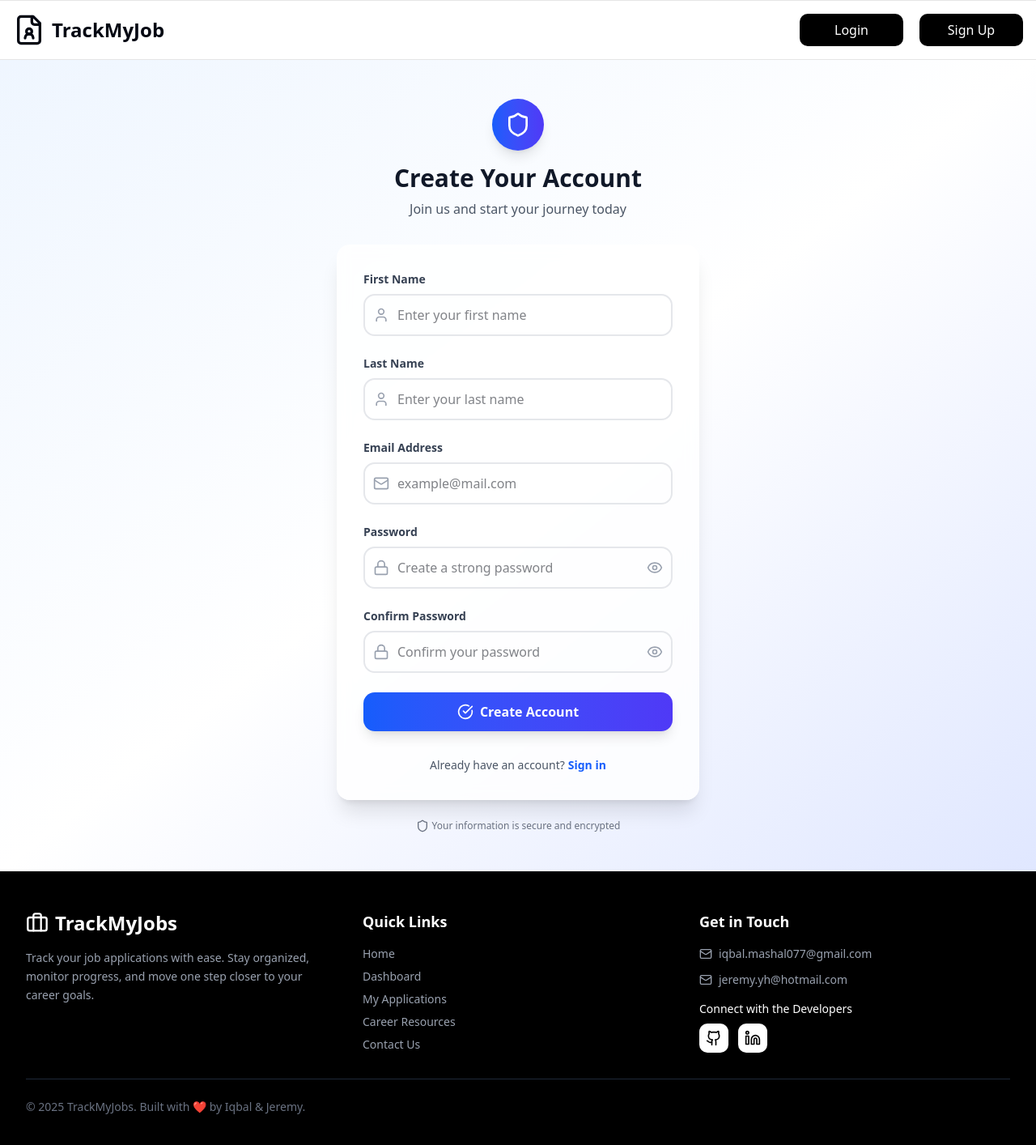
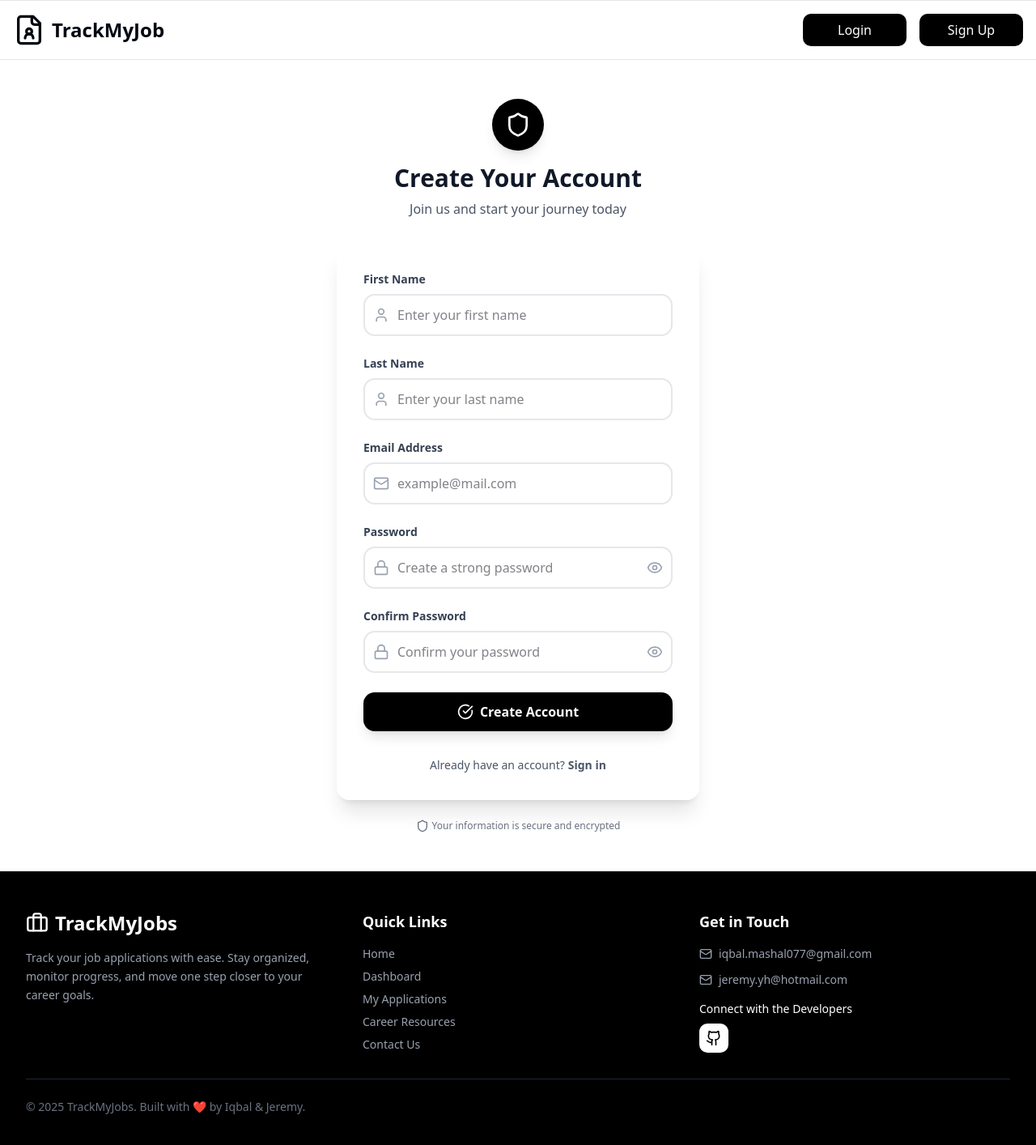
Before and after one commit to IqbalMashal/coolandamazingjobtracker, a Next.js app: page /signup in a window 1280 px wide. Shown: the top 1414 px of the page at 81% size. Built offline with nearby package versions, Linux system fonts and the light colour scheme.

Commit message:
added the dashboard when login

```diff
--- a/app/_components/Footer.js
+++ b/app/_components/Footer.js
@@ -1,6 +1,6 @@
 import React from "react"
 import Link from "next/link"
-import { Github, Linkedin, Briefcase, Mail } from "lucide-react"
+import { Github, Briefcase, Mail } from "lucide-react"
 
 function Footer() {
   return (
@@ -86,22 +86,13 @@ function Footer() {
               <p className="text-sm font-medium">Connect with the Developers</p>
               <div className="flex space-x-3">
                 <Link
-                  href="https://github.com/IqbalMashal"
+                  href="https://github.com/IqbalMashal/coolandamazingjobtracker"
                   target="_blank"
                   rel="noopener noreferrer"
                   className="flex items-center justify-center w-9 h-9 bg-white text-black hover:bg-gray-200 rounded-lg transition-colors"
                   aria-label="GitHub"
                 >
                   <Github className="w-5 h-5" />
-                </Link>
-                <Link
-                  href="https://linkedin.com"
-                  target="_blank"
-                  rel="noopener noreferrer"
-                  className="flex items-center justify-center w-9 h-9 bg-white text-black hover:bg-gray-200 rounded-lg transition-colors"
-                  aria-label="LinkedIn"
-                >
-                  <Linkedin className="w-5 h-5" />
                 </Link>
               </div>
             </div>
--- a/app/_components/Navbar.js
+++ b/app/_components/Navbar.js
@@ -1,42 +1,145 @@
-import React from 'react'
+"use client"
+
+import React, { useState, useEffect, useCallback, useRef } from 'react'
 import Link from 'next/link'
-import { FileUser } from "lucide-react"
+import { FileUser, LogOut, ChevronDown } from 'lucide-react'
+import { readToken, removeToken } from '@/lib/authenticate'
+import { useRouter } from 'next/navigation'
 
+function Navbar() {
+  const [token, setToken] = useState(null)
+  const [userDropdownOpen, setUserDropdownOpen] = useState(false)
+  const dropdownRef = useRef(null)
+  const router = useRouter()
 
+  const checkAuthStatus = useCallback(() => {
+    try {
+      const currentToken = readToken()
+      setToken(currentToken)
+    } catch (error) {
+      console.error('Error checking auth status:', error)
+      setToken(null)
+    }
+  }, [])
 
-function Navbar(){
+  useEffect(() => {
+    checkAuthStatus()
 
+    const handleStorageChange = () => checkAuthStatus()
 
+    const handleOutsideClick = (e) => {
+      if (dropdownRef.current && !dropdownRef.current.contains(e.target)) {
+        setUserDropdownOpen(false)
+      }
+    }
+
+    const handleKey = (e) => {
+      if (e.key === "Escape") setUserDropdownOpen(false)
+    }
+
+    window.addEventListener('storage', handleStorageChange)
+    window.addEventListener('authStatusChanged', checkAuthStatus)
+    document.addEventListener('mousedown', handleOutsideClick)
+    document.addEventListener('keydown', handleKey)
+
+    return () => {
+      window.removeEventListener('storage', handleStorageChange)
+      window.removeEventListener('authStatusChanged', checkAuthStatus)
+      document.removeEventListener('mousedown', handleOutsideClick)
+      document.removeEventListener('keydown', handleKey)
+    }
+  }, [checkAuthStatus])
+
+  const logout = async () => {
+    try {
+      await removeToken()
+      window.dispatchEvent(new Event('authStatusChanged'))
+      setToken(null)
+      setUserDropdownOpen(false)
+      router.push('/')
+    } catch (error) {
+      console.error('Logout error:', error)
+    }
+  }
+
+  // optional: safe access to token fields
+  const userName = token?.userName ?? token?.email ?? "User"
 
   return (
-    <nav
-      className="flex w-full items-center justify-between border-t border-b border-neutral-200 px-4 py-4 dark:border-neutral-800">
-      <Link
-      href={"/"}>
-        <div className="flex items-center gap-2">
+    <nav className="flex w-full items-center justify-between border-t border-b border-neutral-200 px-4 py-4 dark:border-neutral-800">
+      {/* Logo */}
+      <Link href={"/"}>
+        <div className="flex items-center gap-2 cursor-pointer">
           <FileUser size={40}/>
           <h1 className="text-base font-bold md:text-2xl">TrackMyJob</h1>
         </div>
       </Link>
-      <div>
-        <Link
-          href={"/login"}>
-          <button
-          className="w-24 mr-5 transform rounded-lg bg-black px-6 py-2 font-medium text-white transition-all duration-300 hover:-translate-y-0.5 hover:bg-gray-800 md:w-32 dark:bg-white dark:text-black dark:hover:bg-gray-200 cursor-pointer">
+
+      <div className="flex items-center gap-4">
+        {!token ? (
+          <>
+            <Link href={"/login"}>
+              <button className="w-24 md:w-32 rounded-lg bg-black px-6 py-2 font-medium text-white transition-all duration-300 hover:-translate-y-0.5 hover:bg-gray-800 dark:bg-white dark:text-black dark:hover:bg-gray-200">
                 Login
               </button>
-
             </Link>
             <Link href={"/signup"}>
-          <button
-            className="w-24 transform rounded-lg bg-black px-6 py-2 font-medium text-white transition-all duration-300 hover:-translate-y-0.5 hover:bg-gray-800 md:w-32 dark:bg-white dark:text-black dark:hover:bg-gray-200 cursor-pointer">
+              <button className="w-24 md:w-32 rounded-lg bg-black px-6 py-2 font-medium text-white transition-all duration-300 hover:-translate-y-0.5 hover:bg-gray-800 dark:bg-white dark:text-black dark:hover:bg-gray-200">
                 Sign Up
               </button>
             </Link>
+          </>
+        ) : (
+          <div className="flex items-center gap-3 relative" ref={dropdownRef}>
+            {/* Dashboard Button */}
+            <Link href={"/dashboard"}>
+              <button className="w-24 md:w-32 rounded-lg bg-black px-6 py-2 font-medium text-white transition-all duration-300 hover:-translate-y-0.5 hover:bg-gray-700 dark:bg-white dark:text-black dark:hover:bg-gray-200">
+                Dashboard
+              </button>
+            </Link>
+
+            {/* User Avatar / Dropdown */}
+            <button
+              onClick={() => setUserDropdownOpen((s) => !s)}
+              className="flex items-center space-x-2 px-3 py-2 rounded-lg hover:bg-gray-700 dark:hover:bg-gray-700 transition-colors"
+            >
+              <div className="bg-black hover:border-y-gray-500 text-white rounded-full w-8 h-8 flex items-center justify-center">
+                {userName[0].toUpperCase() || <FileUser className="w-4 h-4" />}
               </div>
+              <p className="hidden sm:block text-sm font-medium text-gray-700 dark:text-gray-100 max-w-32 truncate">
+                {userName}
+              </p>
+              <ChevronDown className={`w-4 h-4 text-gray-400 dark:text-gray-300 transition-transform ${userDropdownOpen ? "rotate-180" : ""}`} />
+            </button>
 
+            {/* Dropdown menu */}
+            {userDropdownOpen && (
+              <>
+                <div className="fixed inset-0 z-10" onClick={() => setUserDropdownOpen(false)} />
+                <div className="absolute right-0 mt-2 w-48 bg-white dark:bg-gray-800 rounded-lg shadow-lg ring-1 ring-black ring-opacity-5 z-20">
+                  <div className="py-1">
+                    <div className="px-4 py-2 text-xs text-gray-500 dark:text-gray-400 border-b border-gray-100 dark:border-gray-700">
+                      Signed in as
+                      <div className="font-medium text-gray-900 dark:text-gray-100 truncate mt-1">
+                        {userName}
+                      </div>
+                    </div>
+                    <button
+                      onClick={logout}
+                      className="w-full text-left px-4 py-2 text-sm text-gray-700 dark:text-gray-200 hover:bg-red-50 dark:hover:bg-red-600 hover:text-red-600 dark:hover:text-white flex items-center transition-colors border-t border-gray-100 dark:border-gray-700"
+                    >
+                      <LogOut className="w-4 h-4 mr-2" />
+                      Logout
+                    </button>
+                  </div>
+                </div>
+              </>
+            )}
+          </div>
+        )}
+      </div>
     </nav>
-  );
-};
+  )
+}
 
 export default Navbar
--- a/app/login/page.js
+++ b/app/login/page.js
@@ -193,7 +193,7 @@ export default function Login() {
                   className={`w-full py-3 px-4 border border-transparent rounded-lg shadow-sm text-sm font-semibold text-white transition-all duration-200 ${
                     isSubmitting
                       ? 'bg-gray-400 cursor-not-allowed'
-                      : 'bg-gradient-to-r from-blue-600 to-indigo-600 hover:from-blue-700 hover:to-indigo-700 focus:outline-none focus:ring-2 focus:ring-offset-2 focus:ring-blue-500 transform hover:scale-[1.02]'
+                      : 'bg-black from-gray-600 to-gray-500 hover:from-gray-700 hover:to-gray-600 focus:outline-none focus:ring-2 focus:ring-offset-2 focus:ring-blue-500 transform hover:scale-[1.02]'
                   }`}
                 >
                   {isSubmitting ? (
@@ -222,8 +222,8 @@ export default function Login() {
               </div>
               <p className="mt-4">
                 <Link
-                  href="/register"
-                  className="font-semibold text-blue-600 hover:text-blue-500 transition-colors duration-200"
+                  href="/signup"
+                  className="font-semibold text-black hover:text-gray-500 transition-colors duration-200"
                 >
                   Create your account →
                 </Link>
--- a/app/signup/page.js
+++ b/app/signup/page.js
@@ -90,17 +90,18 @@ export default function SignUp() {
     try {
       await registerUser(sanitizedData);
       router.push("/login");
+      console.error("inside the register")
     } catch (err) {
       setSubmitError(err.message);
     }
   };
 
   return (
-      <div className="min-h-screen bg-gradient-to-br from-blue-50 via-white to-indigo-100 py-12 px-4 sm:px-6 lg:px-8">
+      <div className="min-h-screen bg-white from-blue-50 via-white to-indigo-100 py-12 px-4 sm:px-6 lg:px-8">
         <div className="max-w-md mx-auto">
           {/* Header */}
           <div className="text-center mb-8">
-            <div className="mx-auto h-16 w-16 bg-gradient-to-r from-blue-600 to-indigo-600 rounded-full flex items-center justify-center mb-4 shadow-lg">
+            <div className="mx-auto h-16 w-16 bg-black from-blue-600 to-indigo-600 rounded-full flex items-center justify-center mb-4 shadow-lg">
               <Shield className="h-8 w-8 text-white" />
             </div>
             <h2 className="text-3xl font-bold text-gray-900 mb-2">Create Your Account</h2>
@@ -351,7 +352,7 @@ export default function SignUp() {
                 className={`w-full py-3 px-4 rounded-xl font-semibold text-white shadow-lg transition-all duration-200 transform ${
                   isSubmitting
                     ? 'bg-gray-400 cursor-not-allowed'
-                    : 'bg-gradient-to-r from-blue-600 to-indigo-600 hover:from-blue-700 hover:to-indigo-700 hover:shadow-xl hover:-translate-y-0.5 active:translate-y-0'
+                    : 'bg-black from-blue-600 to-indigo-600 hover:from-black-100 hover:to-gray-700 hover:shadow-xl hover:-translate-y-0.5 active:translate-y-0'
                 }`}
               >
                 {isSubmitting ? (
@@ -372,7 +373,7 @@ export default function SignUp() {
                 Already have an account?
                 <Link
                     href={"/login"}
-                    className="font-semibold text-blue-600 hover:text-blue-500 ml-1 transition-colors">
+                    className="font-semibold text-gray-600 hover:text-gray-500 ml-1 transition-colors">
                   Sign in
                 </Link>
               </p>
--- a/lib/authenticate.js
+++ b/lib/authenticate.js
@@ -74,7 +74,7 @@ export async function authenticateUser(userData) {
 
 export async function registerUser(data) {
   try {
-    const res = await fetch(`${url}/addClient`, {
+    const res = await fetch(`${url}/addUser`, {
       method: "POST",
       headers: { "Content-Type": "application/json" },
       body: JSON.stringify(data),
```
Lines whose indentation alone changed are shown as unchanged.
